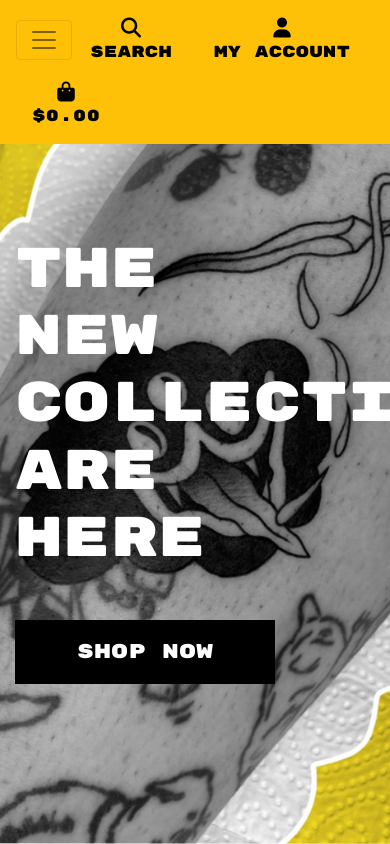
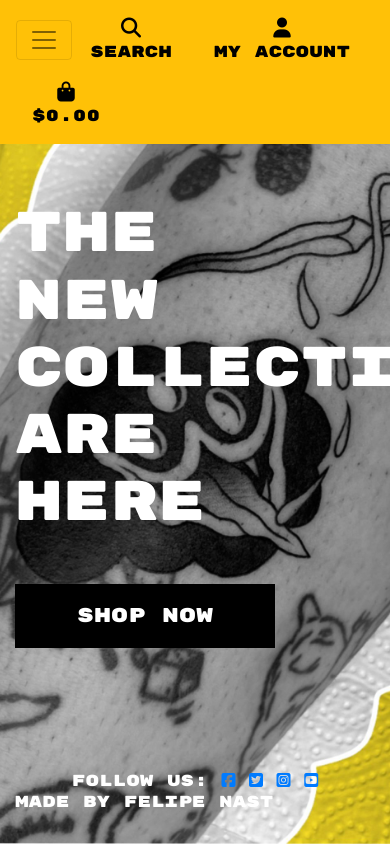
Before and after one commit to fenasti/desla, a Django app: page / in a window 390 px wide; the page is wider, and only the part inside the window is pictured. Run offline with Django 3.2, Linux system fonts and the light colour scheme; some libraries are stand-ins or nearby versions.

Commit message:
adjust reservations display to a more mobile responsive and add fotter

```diff
--- a/templates/base.html
+++ b/templates/base.html
@@ -37,7 +37,7 @@
 
         <title>Deslas Page {% block extra_title %}{% endblock %}</title>
     </head>
-    <body>
+    <body class="d-flex flex-column h-100">
         <header class="container-fluid">
             <div id="topnav" class="row bg-warning d-none d-lg-flex">
                 <div class="col-12 col-lg-4 my-auto py-1 py-lg-0 text-center text-lg-left">
@@ -121,7 +121,6 @@
 
         {% block postloadjs %}
         {% endblock %}
-
-
     </body>
+    {% include 'includes/main-footer.html' %}
 </html>
--- /dev/null
+++ b/templates/includes/main-footer.html
@@ -0,0 +1,44 @@
+<!-- Footer -->
+<footer class="footer mt-auto py-3 {% if request.path == '/' %}text-white{% elif request.path == '/bag/' %}d-none{% else %}text-black{% endif %}">
+    <div class="container">
+        <div class="row">
+            <div class="col">
+                <p class="m-0 text-center">Follow us:
+                    <a href="https://www.facebook.com/profile.php?id=61568340493717/" target="_blank" rel="noopener">
+                        <i class="fa-brands fa-square-facebook ms-3"></i>
+                    </a>
+                    <a href="https://www.twitter.com/" target="_blank" rel="noopener">
+                        <i class="fab fa-twitter-square ms-3"></i>
+                    </a>
+                    <a href="https://www.instagram.com/" target="_blank" rel="noopener">
+                        <i class="fab fa-instagram-square ms-3"></i>
+                    </a>
+                    <a href="https://www.youtube.com/" target="_blank" rel="noopener">
+                        <i class="fab fa-youtube-square ms-3"></i>
+                    </a>
+                    <h6>Made by Felipe Nast</h6>
+                </p>
+            </div>
+            <div class="col d-none d-md-block">
+                <div class="m-0 text-center ">
+                    <div class="font-weight-bold">
+                        <a href="https://www.termsfeed.com/live/d28c4f75-f022-4eeb-ad6d-2b447db1a1e4" target="_blank" rel="noopener">
+                            Privacy Policy
+                        </a>
+                    </div>
+
+                </div>
+            </div>
+            <div class="col d-none d-md-block">
+                <p class="m-0 text-center">
+                    <h6>Contact:</h6>
+                    <a href="https://cav.cl/" target="_blank" rel="noopener" class="text-decoration-none">C.A.V.</a> |
+                    <a href="https://www.vinography.com/" target="_blank" rel="noopener" class="text-decoration-none">Vinography</a> |
+                    <a href="https://wineninjas.org/" target="_blank" rel="noopener" class="text-decoration-none">Wineninjas</a> |
+                    <a href="https://worldinternationalschool.com/en/" target="_blank" rel="noopener" class="text-decoration-none">WINS</a> |
+                    <a href="https://www.wineenthusiast.com/" target="_blank" rel="noopener" class="text-decoration-none">Wine enthusiast</a>
+                </p>
+            </div>
+        </div>
+    </div>
+</footer>
```
Also changed, not shown: bookings/templates/bookings/bookings.html (+5 -10 lines), desla/settings.py (+34 -4 lines), db.sqlite3.
